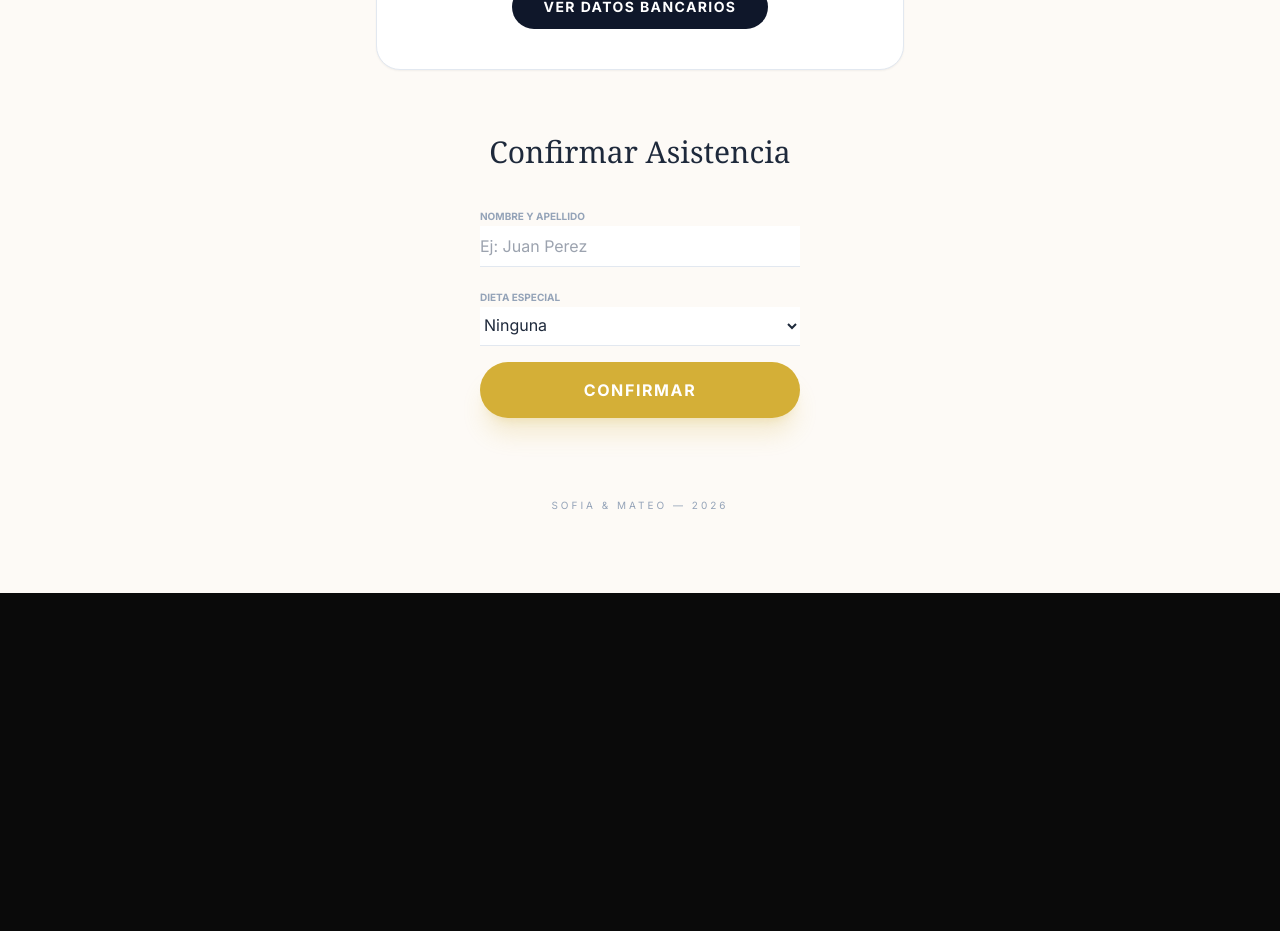
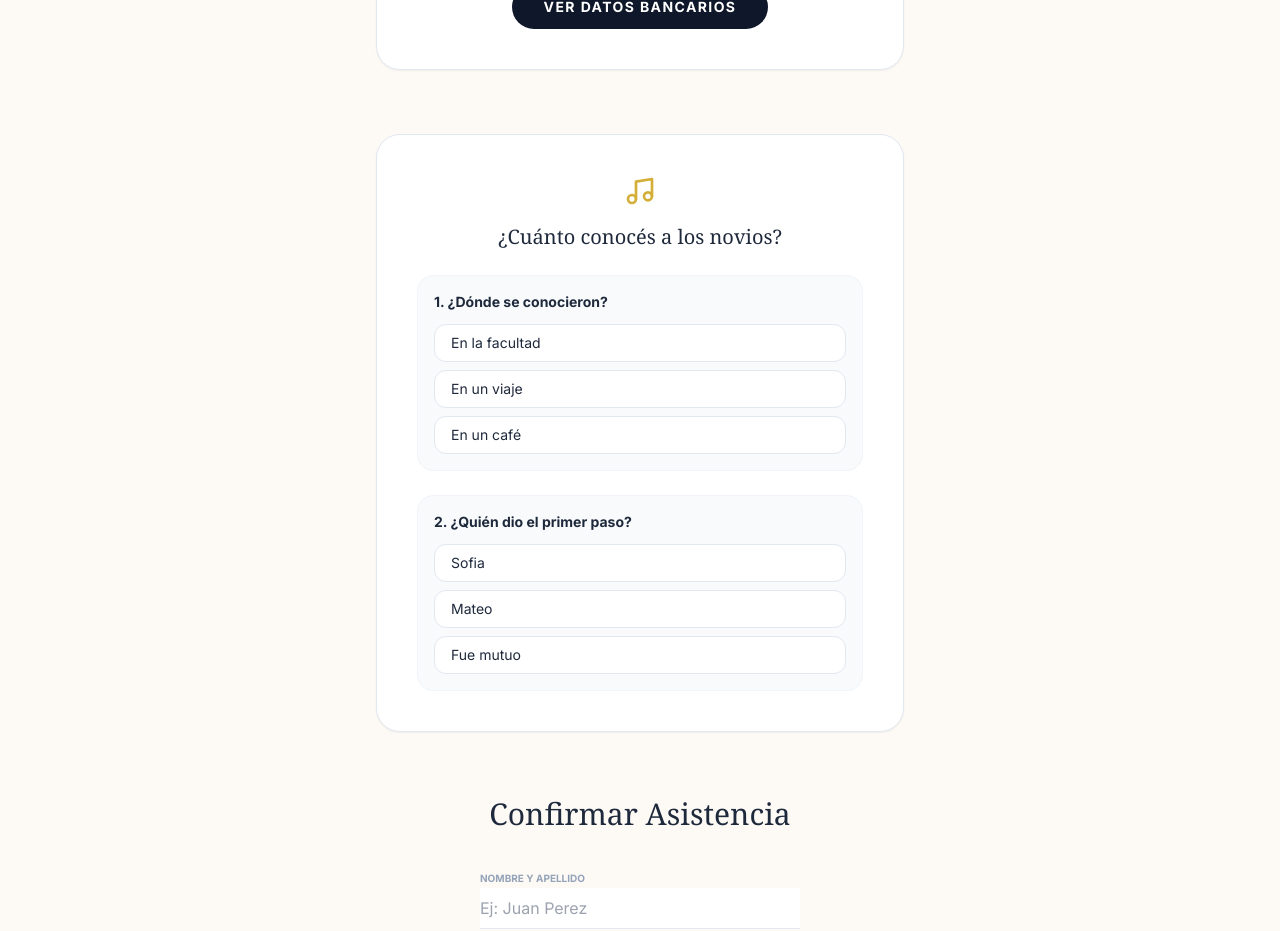
Before and after one commit to mathyled/matetech, a Next.js app: page /demos/wedding in a window 1280 px wide. Shown: the part 1540-2471 px from the top of the page. Before the commit the page ends 2133 px from the top, so only its background shows below. Built offline with nearby package versions, Linux system fonts and the light colour scheme.

Commit message:
feat: add trivia quiz to wedding demo

```diff
--- a/app/demos/wedding/page.tsx
+++ b/app/demos/wedding/page.tsx
@@ -89,6 +89,34 @@ export default function WeddingDemo() {
            <button className="bg-slate-900 text-white px-8 py-3 rounded-full font-sans text-sm hover:bg-slate-800 transition-all font-bold tracking-widest">VER DATOS BANCARIOS</button>
         </div>
 
+        {/* TRIVIA QUIZ */}
+        <div className="bg-white border border-slate-200 rounded-3xl p-10 mb-16 shadow-sm">
+           <Music className="h-8 w-8 mx-auto mb-4 text-[#d4af37]" />
+           <h3 className="text-xl mb-6">¿Cuánto conocés a los novios?</h3>
+           <div className="space-y-6 text-left font-sans">
+              <div className="p-4 rounded-2xl bg-slate-50 border border-slate-100">
+                <p className="text-sm font-bold mb-3">1. ¿Dónde se conocieron?</p>
+                <div className="grid gap-2">
+                   {["En la facultad", "En un viaje", "En un café"].map((opt) => (
+                     <button key={opt} className="w-full text-left px-4 py-2 rounded-xl border border-slate-200 text-sm hover:border-[#d4af37] transition-colors bg-white">
+                        {opt}
+                     </button>
+                   ))}
+                </div>
+              </div>
+              <div className="p-4 rounded-2xl bg-slate-50 border border-slate-100">
+                <p className="text-sm font-bold mb-3">2. ¿Quién dio el primer paso?</p>
+                <div className="grid gap-2">
+                   {["Sofia", "Mateo", "Fue mutuo"].map((opt) => (
+                     <button key={opt} className="w-full text-left px-4 py-2 rounded-xl border border-slate-200 text-sm hover:border-[#d4af37] transition-colors bg-white">
+                        {opt}
+                     </button>
+                   ))}
+                </div>
+              </div>
+           </div>
+        </div>
+
         {/* RSVP FORM */}
         <div className="mb-20">
             <h2 className="text-3xl mb-8">Confirmar Asistencia</h2>
```
